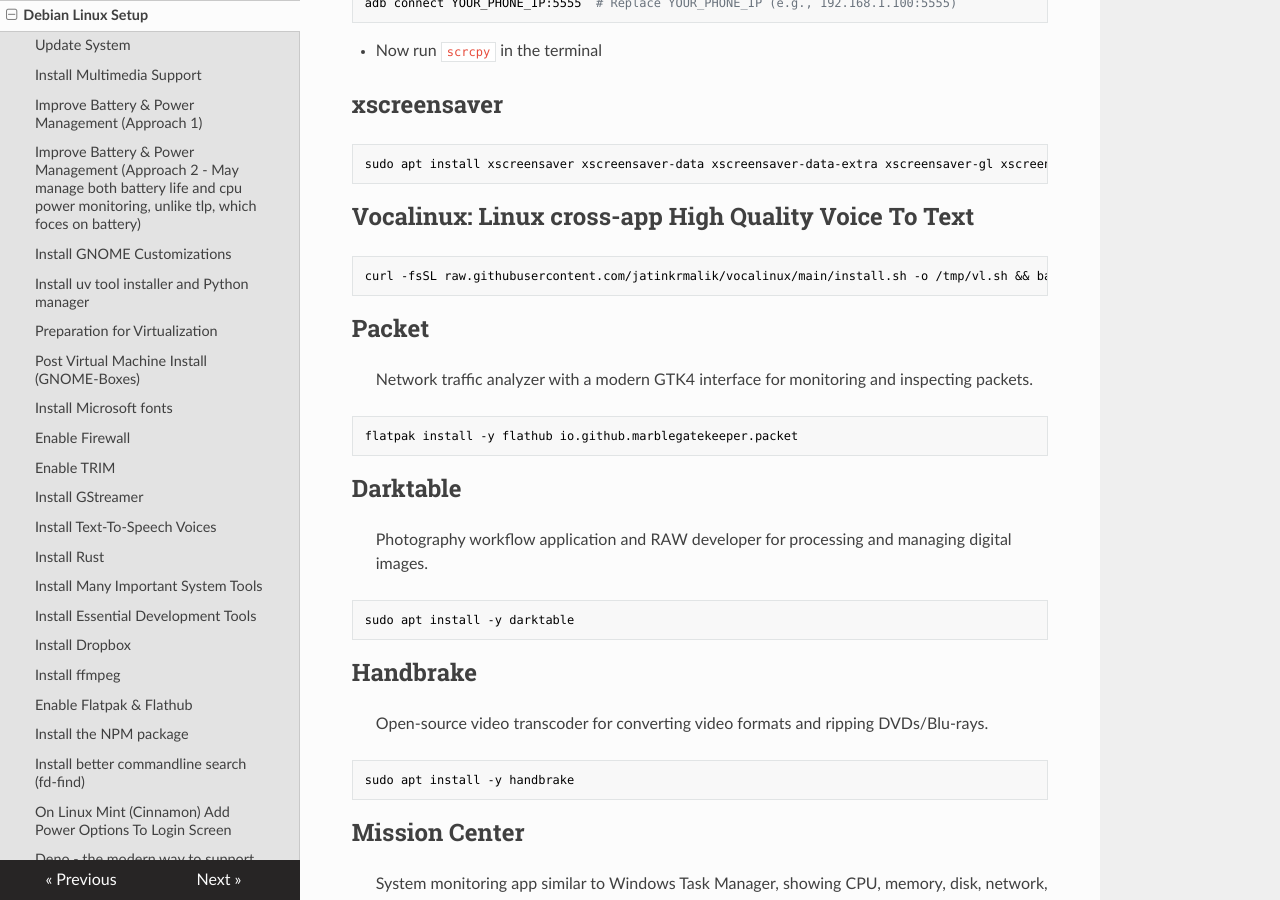
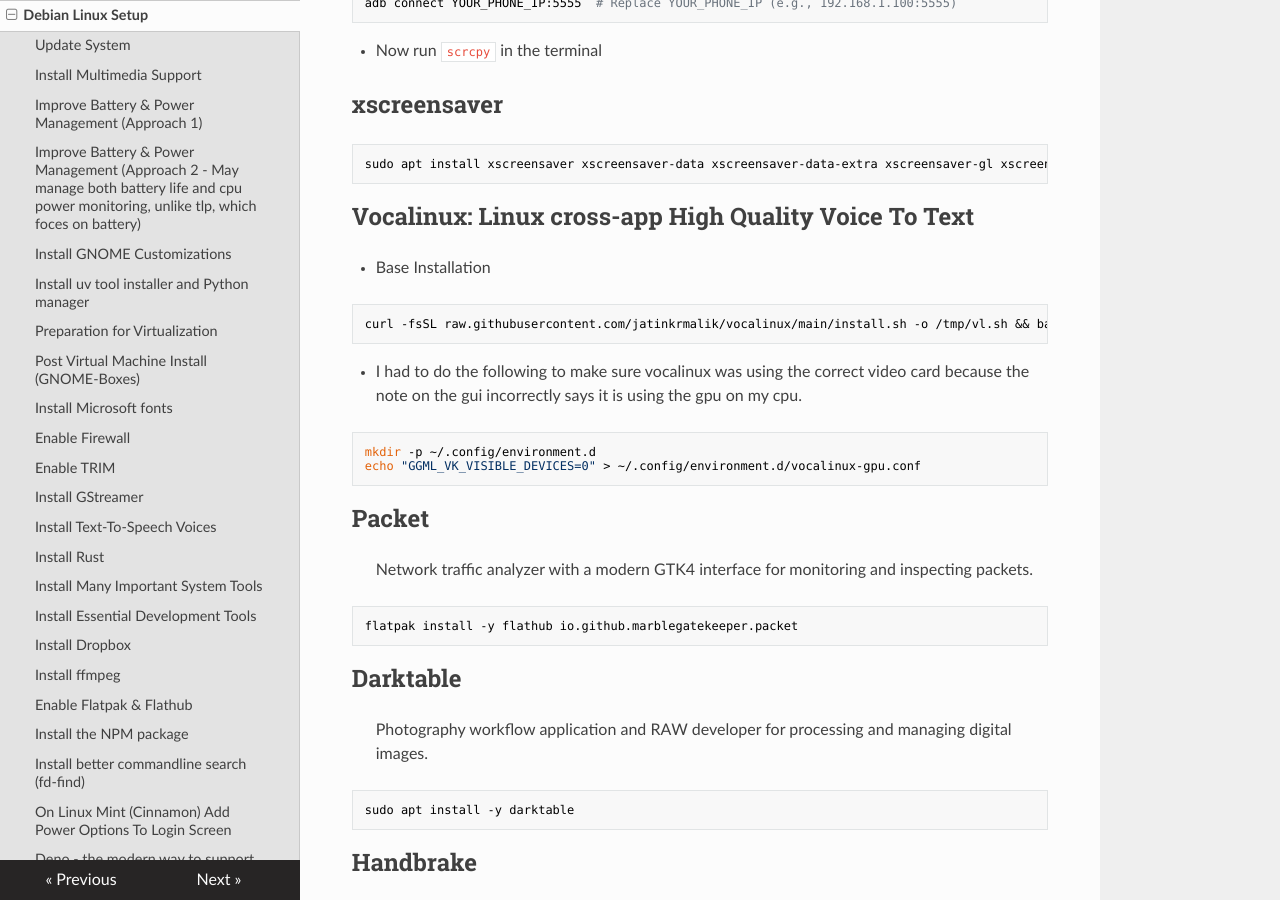
Before and after one commit to travisseymour/useful_stuff, an MkDocs documentation site: the page built from docs/debian_setup.md, in a window 1280 px wide and 900 px high, scrolled down 8447 px. Built offline with MkDocs 1.6.1, drawn with Linux system fonts in a browser that asks for light colours; nearby versions of some CDN libraries.

Commit message:
added gpu tweak to vocalinux entry

````diff
--- a/docs/debian_setup.md
+++ b/docs/debian_setup.md
@@ -398,8 +398,15 @@
 
 ## Vocalinux: Linux cross-app High Quality Voice To Text
 
+- Base Installation
 ```bash
 curl -fsSL raw.githubusercontent.com/jatinkrmalik/vocalinux/main/install.sh -o /tmp/vl.sh && bash /tmp/vl.sh
+```
+
+- I had to do the following to make sure vocalinux was using the correct video card because the note on the gui incorrectly says it is using the gpu on my cpu.
+```bash
+mkdir -p ~/.config/environment.d
+echo "GGML_VK_VISIBLE_DEVICES=0" > ~/.config/environment.d/vocalinux-gpu.conf
 ```
 
 ## Packet
````
Also changed, not shown: 1 other file.
